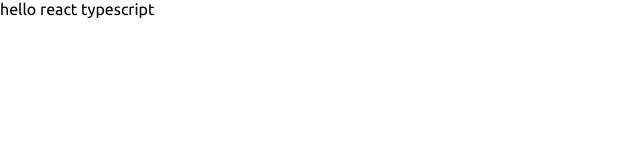
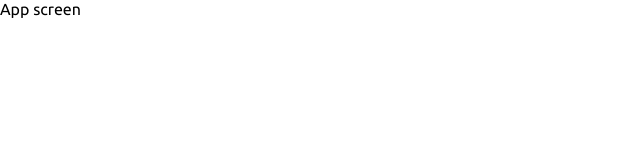
Before and after one commit to devaarx/mango-bucket-client, a React (Create React App) app: page / in a window 1280 px wide. Shown: the top 160 px of the page, without its empty margins (0-640 px from the left). Built offline with nearby package versions, Linux system fonts and the light colour scheme.

Commit message:
🙌 reach router implemented & node-sass installed

```diff
--- a/package.json
+++ b/package.json
@@ -7,6 +7,7 @@
   "private": true,
   "dependencies": {
     "@apollo/client": "^3.2.0",
+    "@reach/router": "^1.3.4",
     "@testing-library/jest-dom": "^5.11.4",
     "@testing-library/react": "^11.0.4",
     "@testing-library/user-event": "^12.1.5",
@@ -15,6 +16,7 @@
     "@types/react": "^16.9.0",
     "@types/react-dom": "^16.9.0",
     "graphql": "^15.3.0",
+    "node-sass": "^4.14.1",
     "react": "^16.13.1",
     "react-dom": "^16.13.1",
     "react-scripts": "3.4.3",
@@ -42,6 +44,7 @@
     ]
   },
   "devDependencies": {
-    "@types/graphql": "^14.5.0"
+    "@types/graphql": "^14.5.0",
+    "@types/reach__router": "^1.3.5"
   }
 }
--- a/src/App.tsx
+++ /dev/null
@@ -1,11 +0,0 @@
-import React from 'react';
-
-function App() {
-  return (
-    <div>
-      <span>hello react typescript</span>
-    </div>
-  );
-}
-
-export default App;
--- /dev/null
+++ b/src/Main.tsx
@@ -0,0 +1,22 @@
+import { RouteComponentProps, Router } from '@reach/router';
+import React from 'react';
+import App from './components/app/App';
+import Login from './components/auth/Login';
+import Signup from './components/auth/Signup';
+
+// routes
+let LoginComponent = (_props: RouteComponentProps) => <Login />;
+let AppComponent = (_props: RouteComponentProps) => <App />;
+let SignupComponent = (_props: RouteComponentProps) => <Signup />;
+
+function Main() {
+  return (
+    <Router>
+      <LoginComponent path="/login" />
+      <SignupComponent path="/signup" />
+      <AppComponent path="/" />
+    </Router>
+  );
+}
+
+export default Main;
--- /dev/null
+++ b/src/components/app/App.tsx
@@ -0,0 +1,7 @@
+import React from 'react';
+
+function App() {
+  return <div>App screen</div>;
+}
+
+export default App;
--- /dev/null
+++ b/src/components/auth/Login.tsx
@@ -0,0 +1,7 @@
+import React from 'react';
+
+function Login() {
+  return <div>login component</div>;
+}
+
+export default Login;
--- /dev/null
+++ b/src/components/auth/Signup.tsx
@@ -0,0 +1,7 @@
+import React from 'react';
+
+function Signup() {
+  return <div>signup component</div>;
+}
+
+export default Signup;
--- a/src/index.css
+++ b/src/index.scss
@@ -5,7 +5,3 @@ body {
   -webkit-font-smoothing: antialiased;
   -moz-osx-font-smoothing: grayscale;
 }
-
-code {
-  font-family: source-code-pro, Menlo, Monaco, Consolas, 'Courier New', monospace;
-}
--- a/src/index.tsx
+++ b/src/index.tsx
@@ -1,7 +1,7 @@
 import React from 'react';
 import ReactDOM from 'react-dom';
-import './index.css';
-import App from './App';
+import './index.scss';
+import Main from './Main';
 // import * as serviceWorker from './serviceWorker';
 import { ApolloClient, ApolloProvider, InMemoryCache } from '@apollo/client';
 
@@ -13,7 +13,7 @@ const client = new ApolloClient({
 ReactDOM.render(
   <React.StrictMode>
     <ApolloProvider client={client}>
-      <App />
+      <Main />
     </ApolloProvider>
   </React.StrictMode>,
   document.getElementById('root')
```
Also changed, not shown: src/logo.svg (deleted), 1 other file (tests, documents, lock files or other folders).
